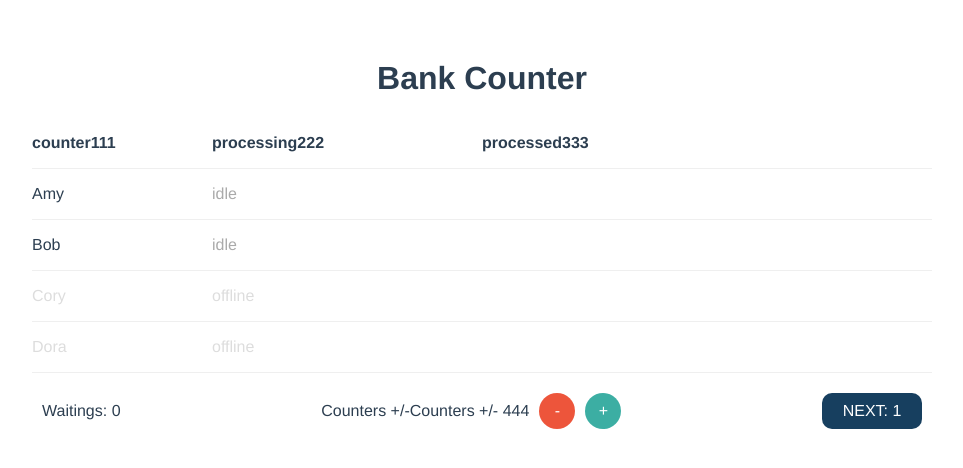
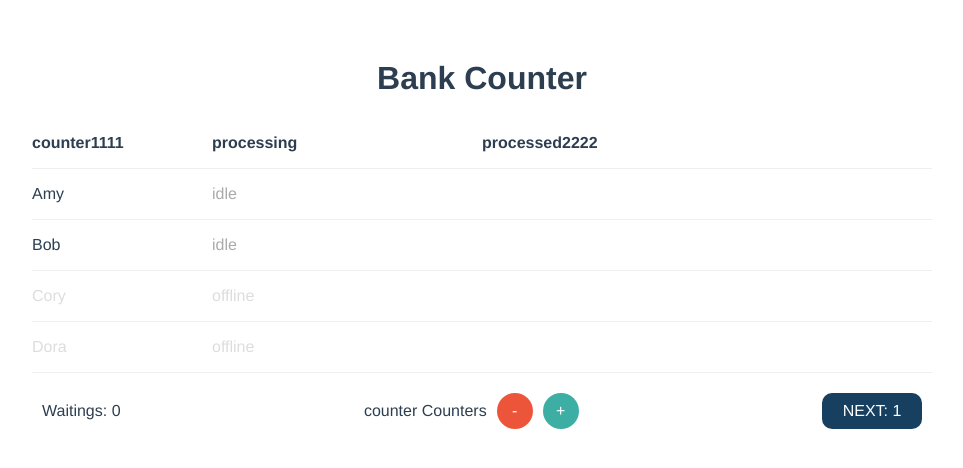
Before and after one commit to poyenhuang/waiting-draw-machine, a Vue app: page / in a window 1280 px wide. Shown: the top 468 px of the page, without its empty margins (158-1121 px from the left). Built offline with nearby package versions, Linux system fonts and the light colour scheme.

Commit message:
[fix] naminf

```diff
--- a/src/views/Counters.vue
+++ b/src/views/Counters.vue
@@ -3,9 +3,9 @@
     <div class="counter-container">
       <div class="counter-table">
         <div class="counter-table-header">
-          <div>counter111</div>
-          <div>processing222</div>
-          <div>processed333</div>
+          <div>counter1111</div>
+          <div>processing</div>
+          <div>processed2222</div>
         </div>
         <Counter
           v-for="(counter, index) in counters"
@@ -17,8 +17,7 @@
       <div class="toolbar">
         <div>Waitings: {{ waitingList.length }}</div>
         <div class="btn-group">
-          <div>Counters +/-</div>
-          <div>Counters +/- 444</div>
+          <div>counter Counters</div>
           <div @click="reduceCounter" :class="['minus-btn', { 'is-enable': isCounterReduceable }]">-</div>
           <div @click="addCounter" :class="['plus-btn', { 'is-enable': isCounterAddable }]">+</div>
         </div>
```
